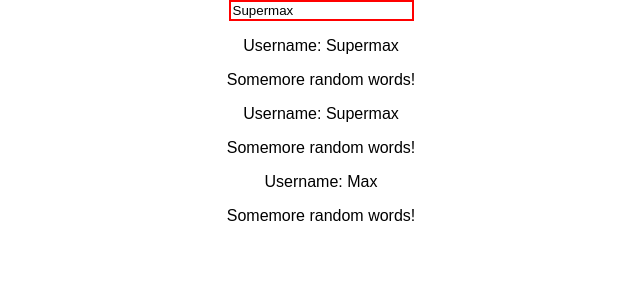
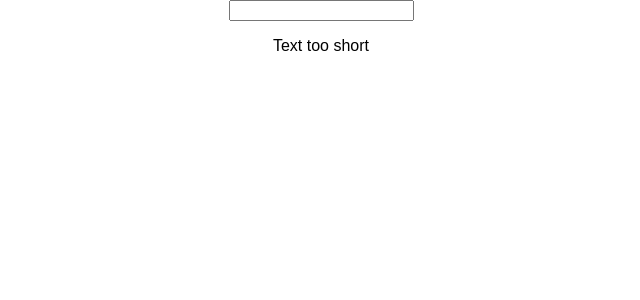
Before and after one commit to pakawaka1/react-complete-guide, a React (Create React App) app: page / in a window 1280 px wide. Shown: the top 300 px of the page, without its empty margins (319-959 px from the left). Built offline with nearby package versions, Linux system fonts and the light colour scheme.

Commit message:
studying part2

```diff
--- a/src/App.js
+++ b/src/App.js
@@ -3,24 +3,25 @@
 
 import UserInput from './UserInput/UserInput';
 import UserOutput from './UserOutput/UserOutput';
+import Validation from './Validation/Validation';
 
 class App extends Component {
   state = {
-    username: 'Supermax'
+    userInput: ''
   };
-  usernameChangedHandler = event => {
-    this.setState({ username: event.target.value });
+  inputChangedHandler = event => {
+    this.setState({ userInput: event.target.value });
   };
   render() {
     return (
       <div className='App'>
-        <UserInput
-          changed={this.usernameChangedHandler}
-          currentName={this.state.username}
+        <input
+          type='text'
+          onChange={this.inputChangedHandler}
+          value={this.state.userInput}
         />
-        <UserOutput userName={this.state.username} />
-        <UserOutput userName={this.state.username} />
-        <UserOutput userName='Max' />
+        <p>{this.state.userInput}</p>
+        <Validation inputLength={this.state.userInput.length} />
       </div>
     );
   }
--- a/src/UserOutput/UserOutput.js
+++ b/src/UserOutput/UserOutput.js
@@ -3,8 +3,7 @@
 const userOutput = props => {
   return (
     <div>
-      <p>Username: {props.userName}</p>
-      <p>Somemore random words!</p>
+      <p>Length: {props.userLength}</p>
     </div>
   );
 };
--- /dev/null
+++ b/src/Validation/Validation.js
@@ -0,0 +1,15 @@
+import React from 'react';
+
+const validation = props => {
+  let validationMessage = 'Text long enough';
+  if (props.inputLength <= 5) {
+    validationMessage = 'Text too short';
+  }
+  return (
+    <div>
+      <p>{validationMessage}</p>
+    </div>
+  );
+};
+
+export default validation;
```
Also changed, not shown: src/CharComponent/CharComponent.js (added, +16 -0 lines).
